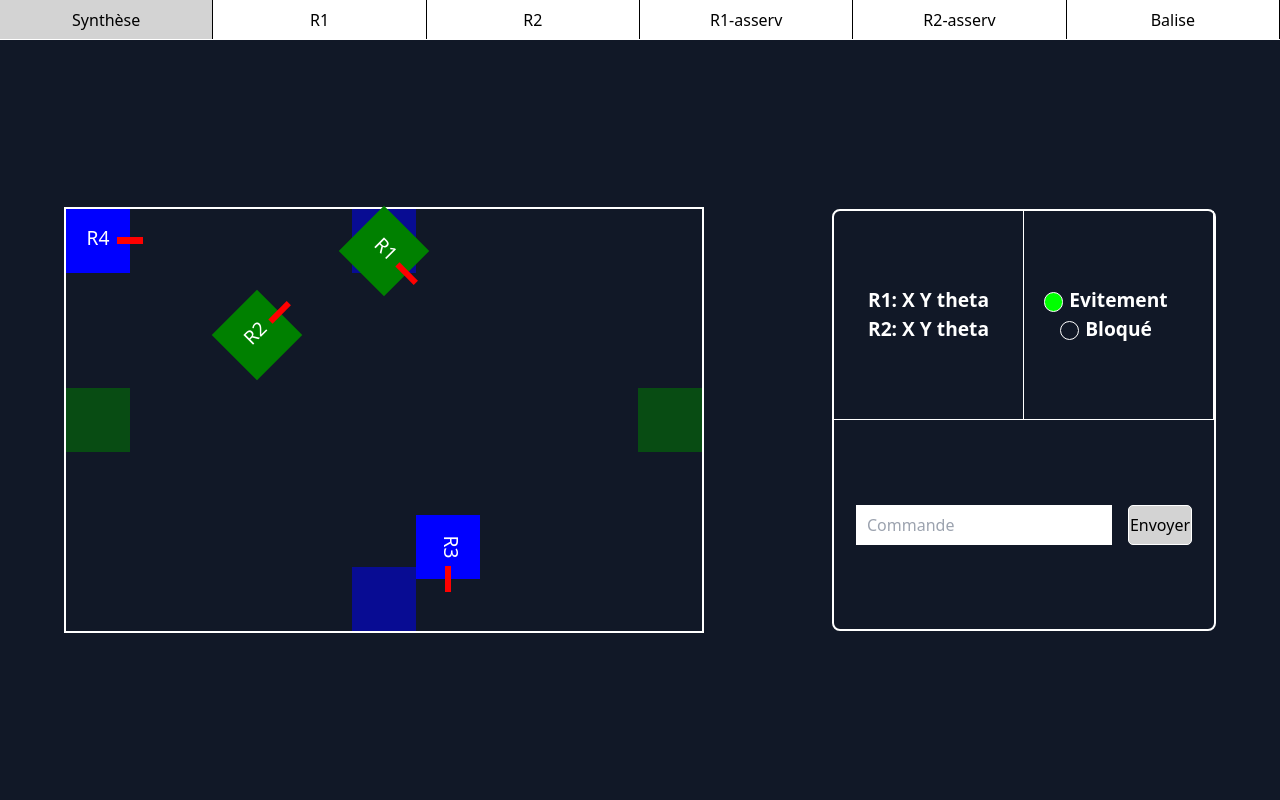
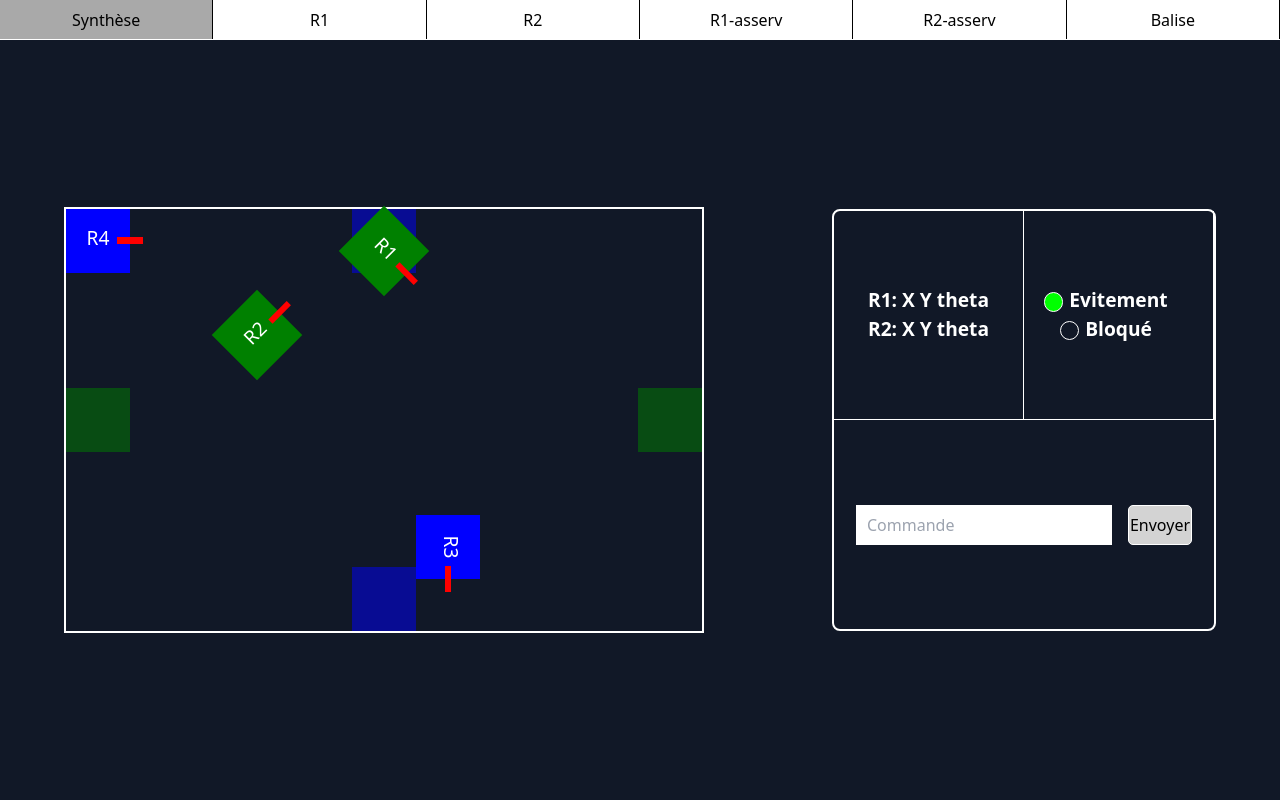
Before and after one commit to OdhDecCos/3m02, a PHP site: page /v2/index.html in a window 1280 px wide. Run offline with PHP 8.4, Linux system fonts and the light colour scheme; some libraries are stand-ins or nearby versions.

Commit message:
darkgray

```diff
--- a/v2/main.css
+++ b/v2/main.css
@@ -32,7 +32,7 @@
 }
 
 .tab-select[data-active="active"] {
-    background-color: lightgray;
+    background-color: darkgray;
 }
 
 main {
```
